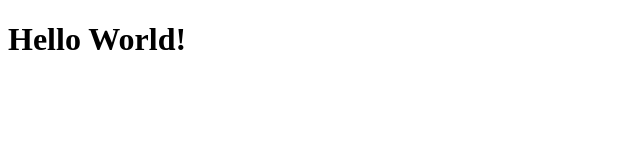
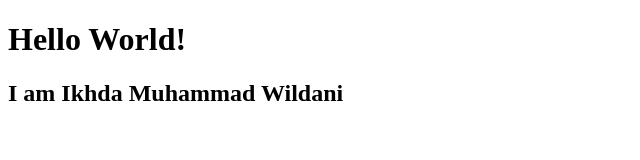
Before and after one commit to ikhdamw/ikhdamw.github.io, a plain HTML site: page index.html in a window 1280 px wide. Shown: the whole page, without its empty margins (0-640 px from the left). Drawn offline with Linux system fonts and the light colour scheme.

Commit message:
update name

```diff
--- a/index.html
+++ b/index.html
@@ -8,5 +8,6 @@
   </head>
   <body>
     <h1>Hello World!</h1>
+    <h2>I am Ikhda Muhammad Wildani</h2>
   </body>
 </html>
```
